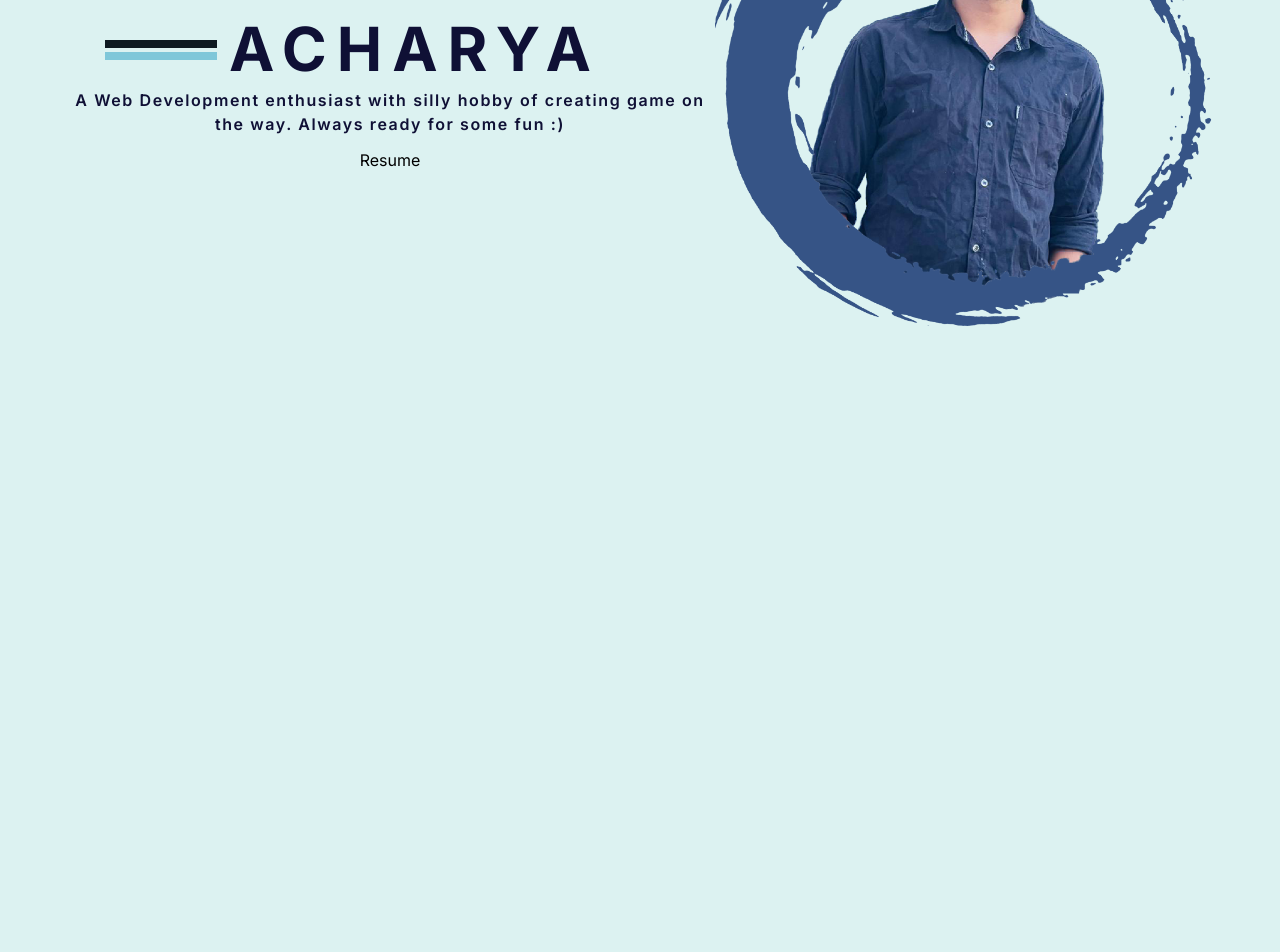
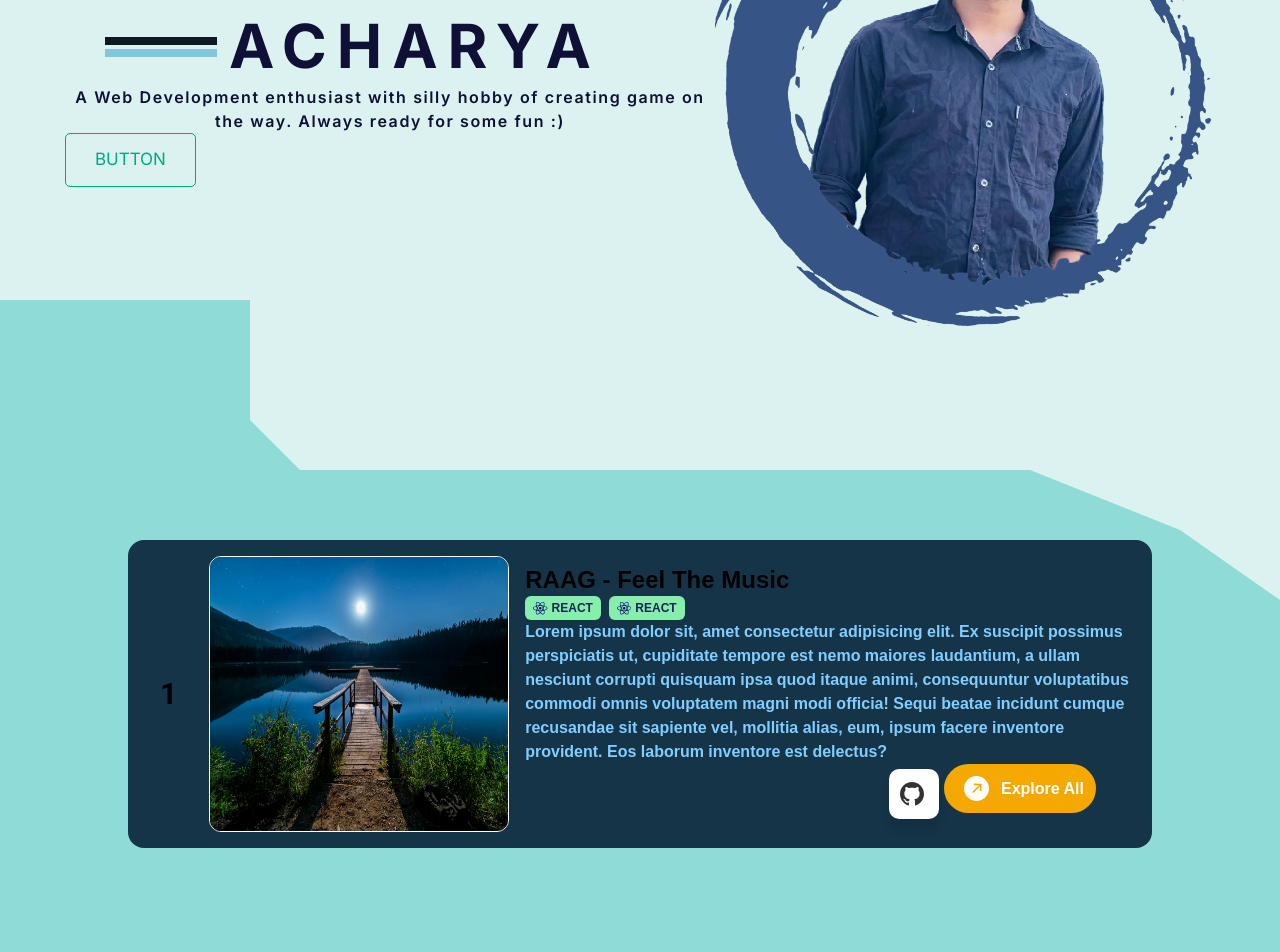
Before and after one commit to Prabin1025y/Portfolio, a Next.js app: page / in a window 1280 px wide. Shown: the part 380-1332 px from the top of the page. Before the commit the page ends 800 px from the top, so only its background shows below. Built offline with nearby package versions, Linux system fonts and the light colour scheme; a web font is replaced by a local one.

Commit message:
Add ProjectsPage component and related UI elements; update HomePage and styles

```diff
--- a/package.json
+++ b/package.json
@@ -12,10 +12,12 @@
     "framer-motion": "^11.16.1",
     "lucide-react": "^0.471.0",
     "motion": "^11.16.1",
-    "next": "15.0.3",
+    "next": "^15.1.6",
     "next-themes": "^0.4.4",
     "react": "19.0.0-rc-66855b96-20241106",
-    "react-dom": "19.0.0-rc-66855b96-20241106"
+    "react-dom": "19.0.0-rc-66855b96-20241106",
+    "react-icons": "^5.4.0",
+    "styled-components": "^6.1.15"
   },
   "devDependencies": {
     "@types/node": "^20",
--- a/src/app/components/Home.tsx
+++ b/src/app/components/Home.tsx
@@ -1,5 +1,6 @@
 import React from 'react'
 import PhotoHolder from './PhotoHolder'
+import ResumeButton from './ResumeButton'
 
 const HomePage = () => {
     return (
@@ -20,7 +21,7 @@ const HomePage = () => {
                     <p className='text-[2rem] sm:text-[3rem] lg:text-[3.8rem] tracking-[10px] text-[#0F1035] dark:text-white transition-colors font-bold leading-tight'>ACHARYA</p>
                 </div>
                 <div className='mt-5 sm:mt-0 tracking-wide sm:tracking-widest text-sm md:text-base px-4 sm:px-0 sm:font-semibold text-center text-[#0F1035] dark:text-white duration-300'>A Web Development enthusiast with silly hobby of creating game on the way. Always ready for some fun :)</div>
-                <div className='grid place-items-center my-3'>Resume</div>
+                <ResumeButton />
             </div>
             <PhotoHolder />
         </div>
--- /dev/null
+++ b/src/app/components/ProjectCard.tsx
@@ -0,0 +1,28 @@
+import Image from 'next/image'
+import React from 'react'
+import { FaReact } from "react-icons/fa";
+import GithubButton from './uiverse/GithubButton';
+import VisitSiteButton from './uiverse/VisitSiteButton';
+
+const ProjectCard = () => {
+    return (
+        <div className='flex px-4 py-4 gap-4 bg-[#153448] rounded-2xl fotn-[Inter] '>
+            <div className='px-4 grid place-items-center text-3xl font-[Roboto] font-bold'>1</div>
+            <Image className='rounded-xl border border-white' src="/1.jpg" width={300} height={150} alt='picture' />
+            <div className='flex flex-col justify-between py-2'>
+                <div className='text-2xl font-semibold'>RAAG - Feel The Music</div>
+                <div className='flex gap-2'>
+                    <div className='bg-green-300 text-blue-950 rounded-md px-2 py-1 text-xs font-bold flex gap-1 items-center'><FaReact size="1.2em" color='navy' /> REACT</div>
+                    <div className='bg-green-300 text-blue-950 rounded-md px-2 py-1 text-xs font-bold flex gap-1 items-center'><FaReact size="1.2em" color='navy' /> REACT</div>
+                </div>
+                <div className='text-[#81CDFF] font-semibold'>Lorem ipsum dolor sit, amet consectetur adipisicing elit. Ex suscipit possimus perspiciatis ut, cupiditate tempore est nemo maiores laudantium, a ullam nesciunt corrupti quisquam ipsa quod itaque animi, consequuntur voluptatibus commodi omnis voluptatem magni modi officia! Sequi beatae incidunt cumque recusandae sit sapiente vel, mollitia alias, eum, ipsum facere inventore provident. Eos laborum inventore est delectus?</div>
+                <div className='flex justify-end px-10'>
+                    <GithubButton />
+                    <VisitSiteButton/>
+                </div>
+            </div>
+        </div>
+    )
+}
+
+export default ProjectCard
--- /dev/null
+++ b/src/app/components/ProjectsPage.tsx
@@ -0,0 +1,12 @@
+import React from 'react'
+import ProjectCard from './ProjectCard'
+
+const ProjectsPage = () => {
+  return (
+    <div className='projectBG bg-[#8EDBD7] dark:bg-[#255676] w-screen h-screen pt-60 px-32'>
+      <ProjectCard/>
+    </div>
+  )
+}
+
+export default ProjectsPage
--- /dev/null
+++ b/src/app/components/ResumeButton.tsx
@@ -0,0 +1,69 @@
+'use client'
+import React from 'react';
+import styled from 'styled-components';
+
+const ResumeButton = () => {
+  return (
+    <StyledWrapper>
+      <button className="button"> Button
+      </button>
+    </StyledWrapper>
+  );
+}
+
+const StyledWrapper = styled.div`
+  .button {
+   --color: #00A97F;
+   padding: 0.8em 1.7em;
+   background-color: transparent;
+   border-radius: .3em;
+   position: relative;
+   overflow: hidden;
+   cursor: pointer;
+   transition: .5s;
+   font-weight: 400;
+   font-size: 17px;
+   border: 1px solid;
+   font-family: inherit;
+   text-transform: uppercase;
+   color: var(--color);
+   z-index: 1;
+  }
+
+  .button::before, .button::after {
+   content: '';
+   display: block;
+   width: 50px;
+   height: 50px;
+   transform: translate(-50%, -50%);
+   position: absolute;
+   border-radius: 50%;
+   z-index: -1;
+   background-color: var(--color);
+   transition: 1s ease;
+  }
+
+  .button::before {
+   top: -1em;
+   left: -1em;
+  }
+
+  .button::after {
+   left: calc(100% + 1em);
+   top: calc(100% + 1em);
+  }
+
+  .button:hover::before, .button:hover::after {
+   height: 410px;
+   width: 410px;
+  }
+
+  .button:hover {
+   color: rgb(10, 25, 30);
+  }
+
+  .button:active {
+   filter: brightness(.8);
+  }`;
+
+export default ResumeButton;
--- /dev/null
+++ b/src/app/components/uiverse/GithubButton.tsx
@@ -0,0 +1,73 @@
+'use client'
+import React from 'react';
+import styled from 'styled-components';
+
+const GithubButton = () => {
+  return (
+    <StyledWrapper>
+      <div className="social-links">
+        <div id="github" className="social-btn flex-center">
+          <svg viewBox="0 0 24 24" height={24} width={24} xmlns="http://www.w3.org/2000/svg"><path d="M12 0c-6.626 0-12 5.373-12 12 0 5.302 3.438 9.8 8.207 11.387.599.111.793-.261.793-.577v-2.234c-3.338.726-4.033-1.416-4.033-1.416-.546-1.387-1.333-1.756-1.333-1.756-1.089-.745.083-.729.083-.729 1.205.084 1.839 1.237 1.839 1.237 1.07 1.834 2.807 1.304 3.492.997.107-.775.418-1.305.762-1.604-2.665-.305-5.467-1.334-5.467-5.931 0-1.311.469-2.381 1.236-3.221-.124-.303-.535-1.524.117-3.176 0 0 1.008-.322 3.301 1.23.957-.266 1.983-.399 3.003-.404 1.02.005 2.047.138 3.006.404 2.291-1.552 3.297-1.23 3.297-1.23.653 1.653.242 2.874.118 3.176.77.84 1.235 1.911 1.235 3.221 0 4.609-2.807 5.624-5.479 5.921.43.372.823 1.102.823 2.222v3.293c0 .319.192.694.801.576 4.765-1.589 8.199-6.086 8.199-11.386 0-6.627-5.373-12-12-12z" /></svg><span>example</span>
+        </div>
+      </div>
+    </StyledWrapper>
+  );
+}
+
+const StyledWrapper = styled.div`
+  .social-links,.flex-center {
+    display: flex;
+    justify-content: center;
+    align-items: center;
+  }
+
+  .social-btn {
+    cursor: pointer;
+    height: 50px;
+    width: 50px;
+    font-family: 'Titillium Web', sans-serif;
+    color: #333;
+    border-radius: 10px;
+    box-shadow: 0px 10px 10px rgba(0,0,0,0.1);
+    background: white;
+    margin: 5px;
+    transition: 0.3s;
+    justify-content: center;
+  }
+
+  .social-btn svg {
+    height: 24px;
+    width: 24px;
+  }
+
+  .social-btn span {
+    width: 0px;
+    overflow: hidden;
+    transition: 0.3s;
+    text-align: center;
+    margin-left: 5px;
+  }
+
+  .social-btn:hover {
+    width: 150px;
+    border-radius: 5px;
+  }
+
+  .social-btn:hover span {
+    padding: 2px;
+    width: 80px;
+  }
+
+  #twitter svg {
+    fill: #1da1f2;
+  }
+
+  #linkedin svg {
+    fill: #0e76a8;
+  }
+
+  #github {
+    fill: #333;
+  }`;
+
+export default GithubButton;
--- /dev/null
+++ b/src/app/components/uiverse/VisitSiteButton.tsx
@@ -0,0 +1,80 @@
+'use client';
+import React from 'react';
+import styled from 'styled-components';
+
+const VisitSiteButton = () => {
+  return (
+    <StyledWrapper>
+      <a href="#" className="button" style={{ '--clr': '#F5A800' } as React.CSSProperties}>
+        <span className="button__icon-wrapper">
+          <svg viewBox="0 0 14 15" fill="none" xmlns="http://www.w3.org/2000/svg" className="button__icon-svg" width={10}>
+            <path d="M13.376 11.552l-.264-10.44-10.44-.24.024 2.28 6.96-.048L.2 12.56l1.488 1.488 9.432-9.432-.048 6.912 2.304.024z" fill="currentColor" />
+          </svg>
+          <svg viewBox="0 0 14 15" fill="none" width={10} xmlns="http://www.w3.org/2000/svg" className="button__icon-svg button__icon-svg--copy">
+            <path d="M13.376 11.552l-.264-10.44-10.44-.24.024 2.28 6.96-.048L.2 12.56l1.488 1.488 9.432-9.432-.048 6.912 2.304.024z" fill="currentColor" />
+          </svg>
+        </span>
+        Explore All
+      </a>
+    </StyledWrapper>
+  );
+}
+
+const StyledWrapper = styled.div`
+  .button {
+    line-height: 1;
+    text-decoration: none;
+    display: inline-flex;
+    border: none;
+    cursor: pointer;
+    align-items: center;
+    gap: 0.75rem;
+    background-color: var(--clr);
+    color: #fff;
+    border-radius: 10rem;
+    font-weight: 600;
+    padding: 0.75rem;
+    padding-left: 20px;
+    white-space: nowrap;
+    overflow: hidden;
+    text-overflow: ellipsis;
+    transition: background-color 0.3s;
+  }
+
+  .button__icon-wrapper {
+    flex-shrink: 0;
+    width: 25px;
+    height: 25px;
+    position: relative;
+    color: var(--clr);
+    background-color: #fff;
+    border-radius: 50%;
+    display: grid;
+    place-items: center;
+    overflow: hidden;
+  }
+
+  .button:hover {
+    background-color: #000;
+  }
+
+  .button:hover .button__icon-wrapper {
+    color: #000;
+  }
+
+  .button__icon-svg--copy {
+    position: absolute;
+    transform: translate(-150%, 150%);
+  }
+
+  .button:hover .button__icon-svg:first-child {
+    transition: transform 0.3s ease-in-out;
+    transform: translate(150%, -150%);
+  }
+
+  .button:hover .button__icon-svg--copy {
+    transition: transform 0.3s ease-in-out 0.1s;
+    transform: translate(0);
+  }`;
+
+export default VisitSiteButton;
--- a/src/app/globals.css
+++ b/src/app/globals.css
@@ -32,4 +32,10 @@
 
 body {
   font-family: Arial, Helvetica, sans-serif;
+  overflow-x: hidden;
 }
+
+.projectBG{
+  transform: translateY(-120px);
+  clip-path: polygon(0 0, 250px 0, 250px 120px, 300px 170px, calc(100% - 250px) 170px, calc(100% - 100px) 230px, 100% 300px , 100% 100%, 0 100%);
+}
--- a/src/app/page.tsx
+++ b/src/app/page.tsx
@@ -1,9 +1,11 @@
 import HomePage from "./components/Home";
+import ProjectsPage from "./components/ProjectsPage";
 
 export default function Home() {
   return (
     <main>
       <HomePage />
+      <ProjectsPage />
     </main>
   );
 }
```
Also changed, not shown: public/1.jpg (added), 1 other file (tests, documents, lock files or other folders).
